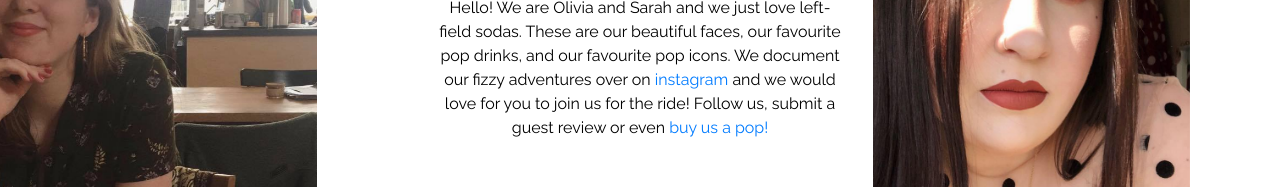
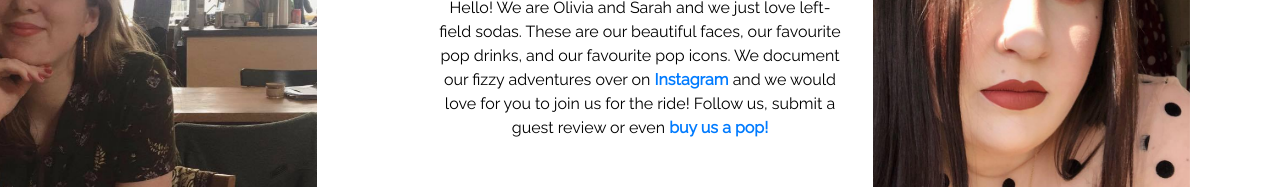
Before and after one commit to olivia-gil/wotpopnow, a plain HTML site: page about.html in a window 1280 px wide. Shown: the part 619-806 px from the top of the page. Drawn offline with nearby package versions, Linux system fonts and the light colour scheme; a web font is replaced by a local one.

Commit message:
Capital letter

```diff
--- a/about.html
+++ b/about.html
@@ -50,7 +50,7 @@
         </div>
         <div class="col-sm">
           <br><br><br><br><br>
-          Hello! We are Olivia and Sarah and we just love left-field sodas. These are our beautiful faces, our favourite pop drinks, and our favourite pop icons. We document our fizzy adventures over on <a href="http://www.instagram.com/wotpopnow">instagram</a> and we would love for you to join us for the ride! Follow us, submit a guest review or even <a href="https://paypal.me/wotpopnow?locale.x=en_GB"> buy us a pop!</a>
+          Hello! We are Olivia and Sarah and we just love left-field sodas. These are our beautiful faces, our favourite pop drinks, and our favourite pop icons. We document our fizzy adventures over on <a href="http://www.instagram.com/wotpopnow"><b>Instagram</b></a> and we would love for you to join us for the ride! Follow us, submit a guest review or even <a href="https://paypal.me/wotpopnow?locale.x=en_GB"> <b>buy us a pop!</b></a>
         </div>
 
         <div class="col-sm">
```
